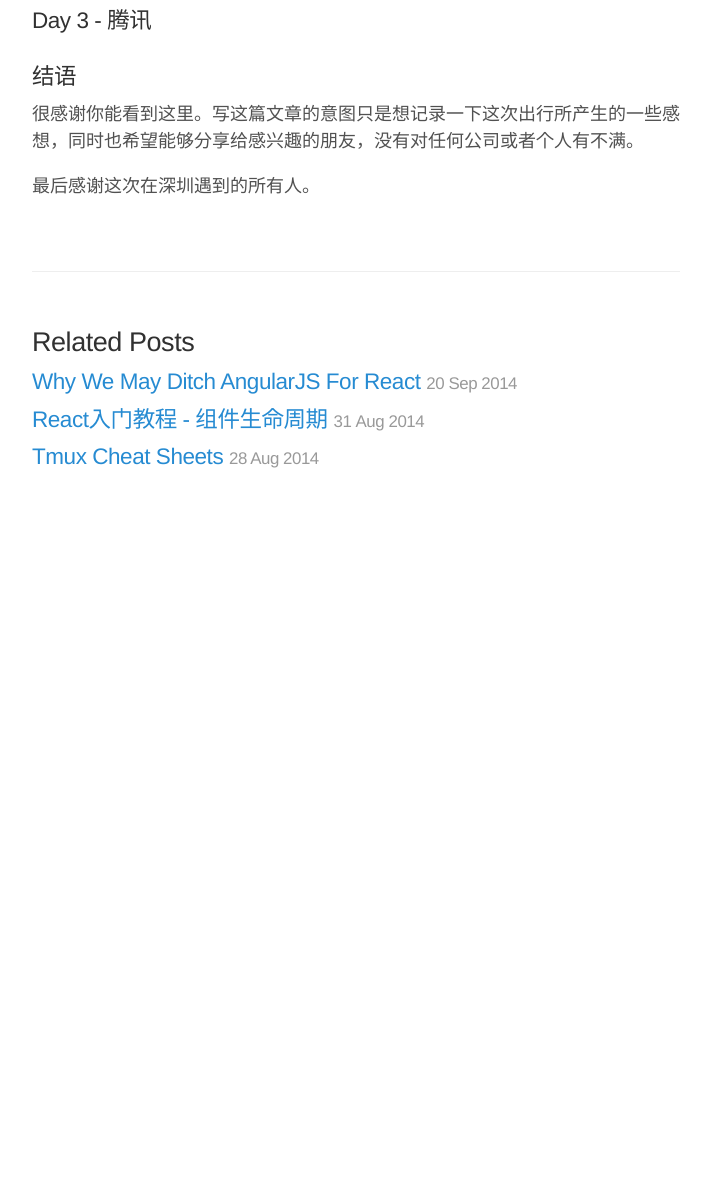
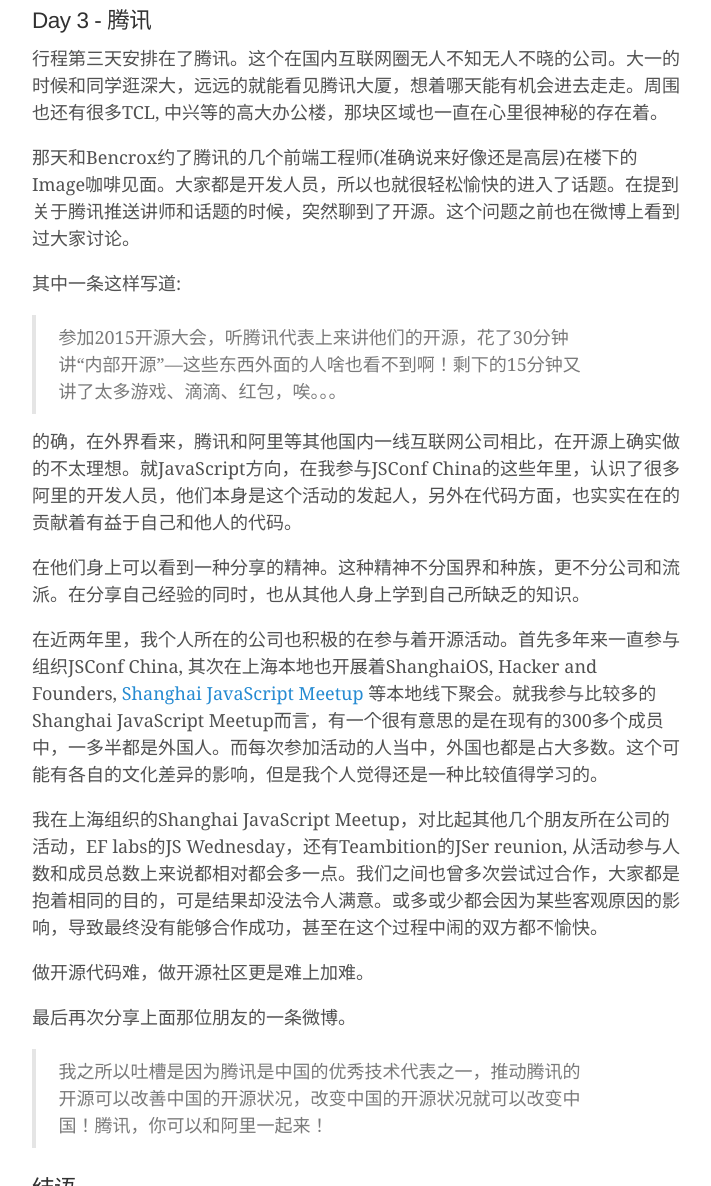
Before and after one commit to fraserxu/fraserxu.github.io, a Jekyll site: the page built from _posts/2015-04-13-april-journey-to-shenzhen.md, in a window 1280 px wide and 1400 px high, scrolled down 3269 px. Shown: the part 214-1400 px from the top of the window, without its empty margins (284-995 px from the left). Built offline with Jekyll 4.4.1, drawn with Linux system fonts in a browser that asks for light colours; some web fonts are replaced; Markdown is read by kramdown in place of the engine named in the settings; before the commit the page ends 4008 px from its top, so only the background shows below that; some of the changed text lies outside the part shown.

Commit message:
add tencent section

```diff
--- a/_posts/2015-04-13-april-journey-to-shenzhen.md
+++ b/_posts/2015-04-13-april-journey-to-shenzhen.md
@@ -53,16 +53,36 @@
 
 Ben带我参观了园区。都是一些很新而且很有现代感的建筑，甚至配套有篮球场，网球场等体育设施和公寓楼。目前已经有了大概10多个团队在此办公。空气好，地方宽敞，人少，是个创业的好地方。
 
-最后参观了我们活动的场馆，万科出品，非常高上大，没有什么可以多介绍的，上图，七月深圳见。
+最后参观了我们活动的场馆，万科出品，非常高上大，没有什么可以多介绍的，上图，七月见。
 
 ![shenjs_venue](https://raw.githubusercontent.com/fraserxu/fraserxu.github.io/master/images/shenjs_venue.jpg)
 
-
 ### Day 3 - 腾讯
 
+行程第三天安排在了腾讯。这个在国内互联网圈无人不知无人不晓的公司。大一的时候和同学逛深大，远远的就能看见腾讯大厦，想着哪天能有机会进去走走。周围也还有很多TCL, 中兴等的高大办公楼，那块区域也一直在心里很神秘的存在着。
+
+那天和Bencrox约了腾讯的几个前端工程师(准确说来好像还是高层)在楼下的Image咖啡见面。大家都是开发人员，所以也就很轻松愉快的进入了话题。在提到关于腾讯推送讲师和话题的时候，突然聊到了开源。这个问题之前也在微博上看到过大家讨论。
+
+其中一条这样写道:
+
+> 参加2015开源大会，听腾讯代表上来讲他们的开源，花了30分钟讲“内部开源”—这些东西外面的人啥也看不到啊！剩下的15分钟又讲了太多游戏、滴滴、红包，唉。。。
+
+的确，在外界看来，腾讯和阿里等其他国内一线互联网公司相比，在开源上确实做的不太理想。就JavaScript方向，在我参与JSConf China的这些年里，认识了很多阿里的开发人员，他们本身是这个活动的发起人，另外在代码方面，也实实在在的贡献着有益于自己和他人的代码。
+
+在他们身上可以看到一种分享的精神。这种精神不分国界和种族，更不分公司和流派。在分享自己经验的同时，也从其他人身上学到自己所缺乏的知识。
+
+在近两年里，我个人所在的公司也积极的在参与着开源活动。首先多年来一直参与组织JSConf China, 其次在上海本地也开展着ShanghaiOS, Hacker and Founders, [Shanghai JavaScript Meetup](http://www.meetup.com/Shanghai-JavaScript-Meetup/) 等本地线下聚会。就我参与比较多的Shanghai JavaScript Meetup而言，有一个很有意思的是在现有的300多个成员中，一多半都是外国人。而每次参加活动的人当中，外国也都是占大多数。这个可能有各自的文化差异的影响，但是我个人觉得还是一种比较值得学习的。
+
+我在上海组织的Shanghai JavaScript Meetup，对比起其他几个朋友所在公司的活动，EF labs的JS Wednesday，还有Teambition的JSer reunion, 从活动参与人数和成员总数上来说都相对都会多一点。我们之间也曾多次尝试过合作，大家都是抱着相同的目的，可是结果却没法令人满意。或多或少都会因为某些客观原因的影响，导致最终没有能够合作成功，甚至在这个过程中闹的双方都不愉快。
+
+做开源代码难，做开源社区更是难上加难。
+
+最后再次分享上面那位朋友的一条微博。
+
+> 我之所以吐槽是因为腾讯是中国的优秀技术代表之一，推动腾讯的开源可以改善中国的开源状况，改变中国的开源状况就可以改变中国！腾讯，你可以和阿里一起来！
 
 ### 结语
 
-很感谢你能看到这里。写这篇文章的意图只是想记录一下这次出行所产生的一些感想，同时也希望能够分享给感兴趣的朋友，没有对任何公司或者个人有不满。
+很感谢你能看到这里。写这篇文章的意图只是想记录一下这次出行所产生的一些感想，对于自己而言此行是一个学习和开阔视野的过程，没有对任何公司或者个人有不满。
 
-最后感谢这次在深圳遇到的所有人。
+最后特别感谢Meggery, 感谢Bencrox, 感谢这次在深圳遇到的所有人。
```
